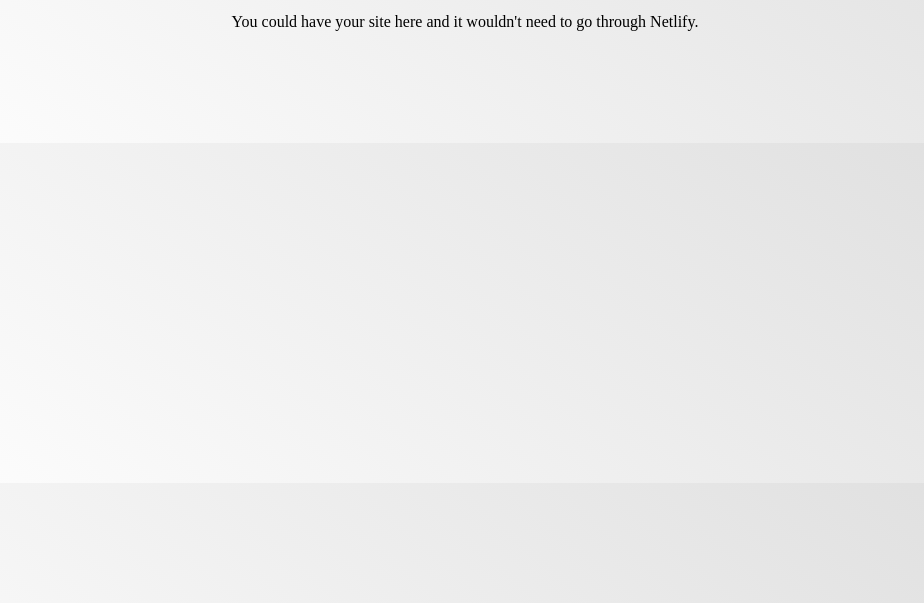
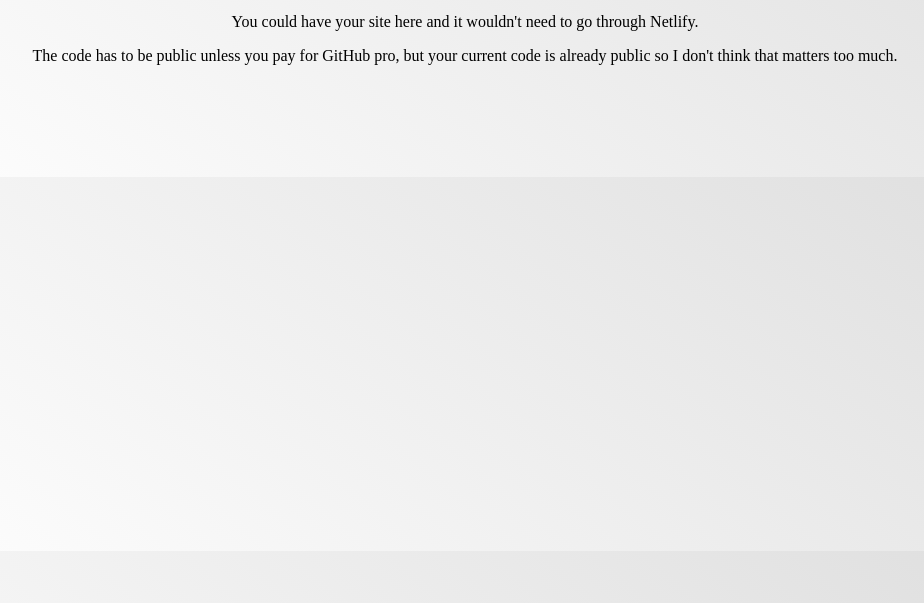
Before and after one commit to SinclairC/SinclairC.github.io, a plain HTML site: page index.html in a window 1280 px wide. Shown: the part 197-800 px from the top of the page, without its empty margins (175-1099 px from the left). Drawn offline with Linux system fonts and the light colour scheme.

Commit message:
Update index.html

```diff
--- a/index.html
+++ b/index.html
@@ -21,5 +21,6 @@
 <h1>Hello Cyr,</h1>
 <p>This is hosted for free with GitHub Pages.</p>
 <p>You could have your site here and it wouldn't need to go through Netlify.</p>
+<p>The code has to be public unless you pay for GitHub pro, but your current code is already public so I don't think that matters too much.</p>
 </body>
 </html>
```
